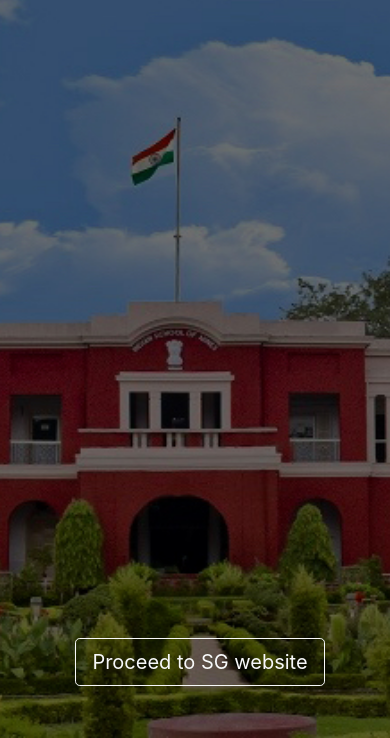
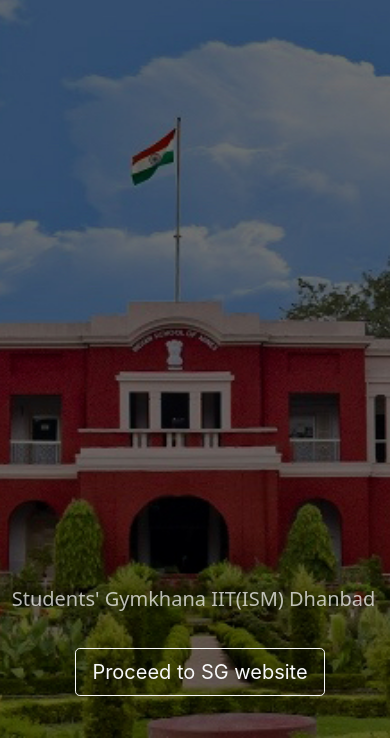
Before and after one commit to gsec-snt-iitism/sg-frontend-landing, a plain HTML site: page index.html in a window 390 px wide. Shown: the part 106-844 px from the top of the page. Drawn offline with nearby package versions, Linux system fonts and the light colour scheme.

Commit message:
add student gymkhana text

```diff
--- a/index.html
+++ b/index.html
@@ -47,6 +47,9 @@
                 class="sg-logo"
             >
         </a>
+        <div class="text-div">
+            <h3 class="text-h4">Students' Gymkhana IIT(ISM) Dhanbad</h3>
+        </div>
         <div class="button-div">
             <div class="proceed-button">
                 <a href="https://sgiitism.in" target="_blank">
--- a/styles.css
+++ b/styles.css
@@ -17,7 +17,7 @@
 
 .button-div {
     position: absolute;
-    bottom: 40px;
+    bottom: 30px;
     left: 41%;
 }
 
@@ -56,10 +56,24 @@
     opacity: 0.7;
 }
 
+.text-div {
+    position: absolute;
+    bottom: 15%;
+    left: 34%;
+    text-align: center;
+}
+
+.text-h4 {
+    margin: auto;
+    color: white;
+    opacity: 0.7;
+    font-family: system-ui, -apple-system, BlinkMacSystemFont, 'Segoe UI', Roboto, Oxygen, Ubuntu, Cantarell, 'Open Sans', 'Helvetica Neue', sans-serif;
+}
+
 @media only screen and (max-width: 600px) {
     .button-div {
         position: absolute;
-        bottom: 40px;
+        bottom: 30px;
         left: 75px;
     }
 
@@ -84,4 +98,18 @@
         height: auto;
         right: 20px;
     }
+    .text-div {
+        position: absolute;
+        bottom: 15%;
+        left: 3%;
+        text-align: center;
+    }
+
+    .text-h4 {
+        margin: auto;
+        color: white;
+        opacity: 0.7;
+        font-size: 20px;
+        font-family: system-ui, -apple-system, BlinkMacSystemFont, 'Segoe UI', Roboto, Oxygen, Ubuntu, Cantarell, 'Open Sans', 'Helvetica Neue', sans-serif;
+    }
 }
```
